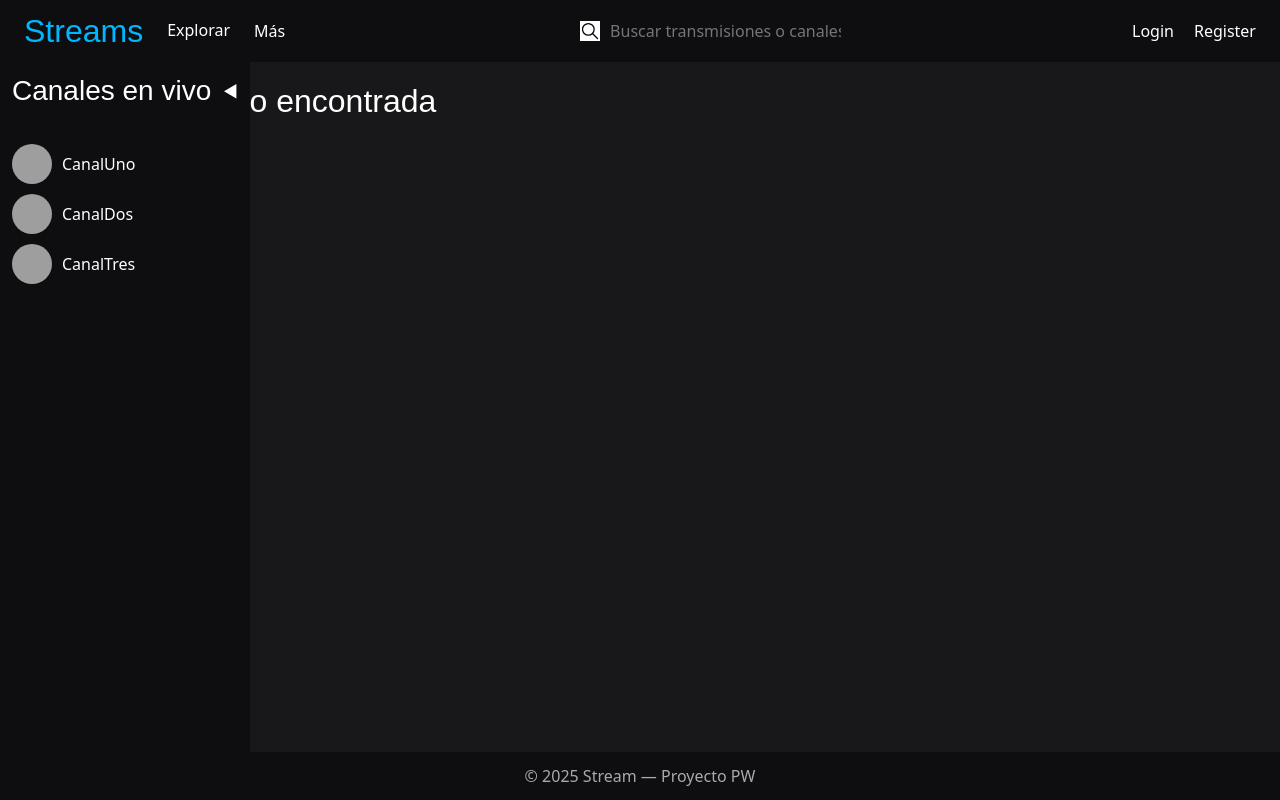
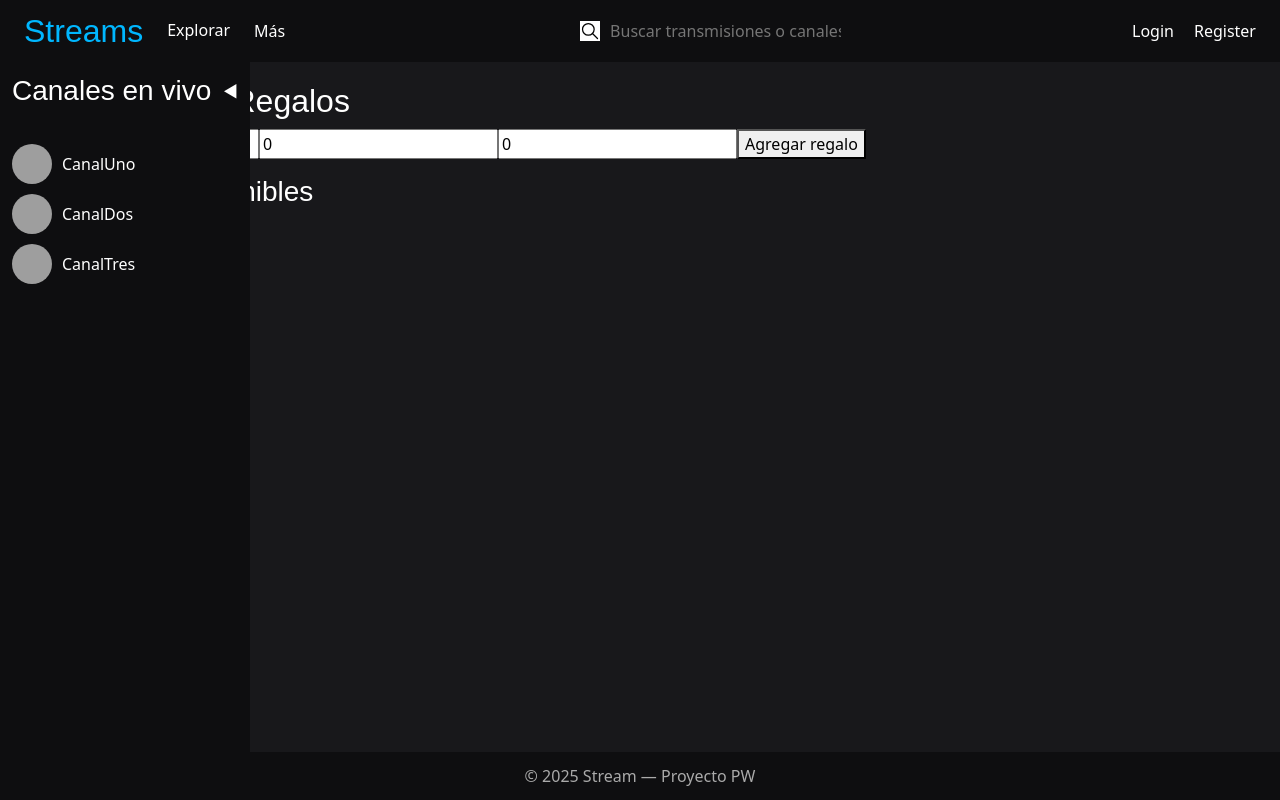
Before and after one commit to WCharlesOH/ProyectoPW, a React (Vite) app in the folder Pagina_Streams/: page /PaginaStreamer in a window 1280 px wide. Before the commit this address had no page. Built offline with nearby package versions, Linux system fonts and the light colour scheme; grey boxes are pictures that could not be loaded.

Commit message:
ultimos cambios

```diff
--- a/Pagina_Streams/src/App.tsx
+++ b/Pagina_Streams/src/App.tsx
@@ -13,13 +13,9 @@ import Nosotros from './pages/Nosotros'
 import Terminos from './pages/Terminos'
 import NotFound from './pages/NotFound'
 import Sidebar from './components/Sidebar'
-import Usuario from './pages/Usuario'
+import PaginaStreamer from './pages/PaginaStreamer'
 import { AuthProvider } from "./components/AuthContext";
 import { useState } from 'react'
-import Perfil_V from './pages/Perfil_V'
-
-
-
 
 export default function App() {
   const [monedas, setMonedas] = useState(120);
@@ -34,14 +30,13 @@ export default function App() {
         <Routes>
           <Route path="/" element={<Home />} />
           <Route path="/explorar" element={<Explorar />} />
-          <Route path="/perfils/:username" element={<Perfil />} />
-          <Route path="/perfilv/:username" element={<Perfil_V />} />
+          <Route path="/perfil/" element={<Perfil monedas={monedas} setMonedas={setMonedas} />} />
           <Route path="/login" element={<Login />} />
           <Route path="/registro" element={<Registro />} />
           <Route path="/live" element={<LiveStart />} />
           <Route path="/nosotros" element={<Nosotros />} />
           <Route path="/terminos" element={<Terminos />} />
-          <Route path="/Usuario" element={<Usuario />} />
+          <Route path="/PaginaStreamer" element={<PaginaStreamer/>}></Route>
           <Route path="*" element={<NotFound />} />
         </Routes>
       </main>
--- /dev/null
+++ b/Pagina_Streams/src/components/BotonRegalos.tsx
@@ -0,0 +1,28 @@
+
+import React from 'react';
+import type { Regalo } from './types';
+
+interface Props {
+  regalos: Regalo[];
+}
+
+const BotonRegalo: React.FC<Props> = ({ regalos }) => {
+  return (
+    <div>
+      <h3>🎉 Regalos disponibles</h3>
+      {regalos.length === 0 ? (
+        <p>No hay regalos aún.</p>
+      ) : (
+        <ul>
+          {regalos.map(regalo => (
+            <li key={regalo.id}>
+              🎁 {regalo.nombre} - ${regalo.costo} - ⭐ {regalo.puntos}
+            </li>
+          ))}
+        </ul>
+      )}
+    </div>
+  );
+};
+
+export default BotonRegalo;
--- /dev/null
+++ b/Pagina_Streams/src/components/types.tsx
@@ -0,0 +1,7 @@
+
+export interface Regalo {
+  id: number;
+  nombre: string;
+  costo: number;
+  puntos: number;
+}
--- /dev/null
+++ b/Pagina_Streams/src/pages/PaginaStreamer.tsx
@@ -0,0 +1,60 @@
+// PaginaStreamer.tsx
+import React, { useState } from 'react';
+import type { Regalo } from '../components/types';
+import BotonRegalo from '../components/BotonRegalos';
+
+const PaginaStreamer: React.FC = () => {
+  const [regalos, setRegalos] = useState<Regalo[]>([]);
+  const [form, setForm] = useState<Regalo>({ id: 0, nombre: '', costo: 0, puntos: 0 });
+  const [editando, setEditando] = useState<boolean>(false);
+
+  const handleChange = (e: React.ChangeEvent<HTMLInputElement>) => {
+    setForm({ ...form, [e.target.name]: e.target.name === 'nombre' ? e.target.value : Number(e.target.value) });
+  };
+
+  const agregarRegalo = () => {
+    setRegalos([...regalos, { ...form, id: Date.now() }]);
+    setForm({ id: 0, nombre: '', costo: 0, puntos: 0 });
+  };
+
+  const editarRegalo = (regalo: Regalo) => {
+    setForm(regalo);
+    setEditando(true);
+  };
+
+  const guardarEdicion = () => {
+    setRegalos(regalos.map(r => (r.id === form.id ? form : r)));
+    setForm({ id: 0, nombre: '', costo: 0, puntos: 0 });
+    setEditando(false);
+  };
+
+  const eliminarRegalo = (id: number) => {
+    setRegalos(regalos.filter(r => r.id !== id));
+  };
+
+  return (
+    <div>
+      <h2>🎁 Gestión de Regalos</h2>
+      <input name="nombre" value={form.nombre} onChange={handleChange} placeholder="Nombre" />
+      <input name="costo" type="number" value={form.costo} onChange={handleChange} placeholder="Costo" />
+      <input name="puntos" type="number" value={form.puntos} onChange={handleChange} placeholder="Puntos" />
+      <button onClick={editando ? guardarEdicion : agregarRegalo}>
+        {editando ? 'Guardar cambios' : 'Agregar regalo'}
+      </button>
+
+      <ul>
+        {regalos.map(regalo => (
+          <li key={regalo.id}>
+            {regalo.nombre} - ${regalo.costo} - ⭐ {regalo.puntos}
+            <button onClick={() => editarRegalo(regalo)}>Editar</button>
+            <button onClick={() => eliminarRegalo(regalo.id)}>Eliminar</button>
+          </li>
+        ))}
+      </ul>
+
+      <BotonRegalo regalos={regalos} />
+    </div>
+  );
+};
+
+export default PaginaStreamer;
--- a/Pagina_Streams/src/pages/Usuario.tsx
+++ /dev/null
@@ -1,22 +0,0 @@
-import { useNavigate } from "react-router-dom";
-import Titulo from "./Titulo";
-
-
-
-export default function Terminos(){
-  const navigate = useNavigate();
-
-  const salir = () => {
-
-        navigate("/")
-    }
-
-  return<div
-    style={{
-      textAlign:"center",
-    }}>
-    <Titulo texto="Perfil de Espectador"></Titulo>
-
-
-    </div>
-}
```
